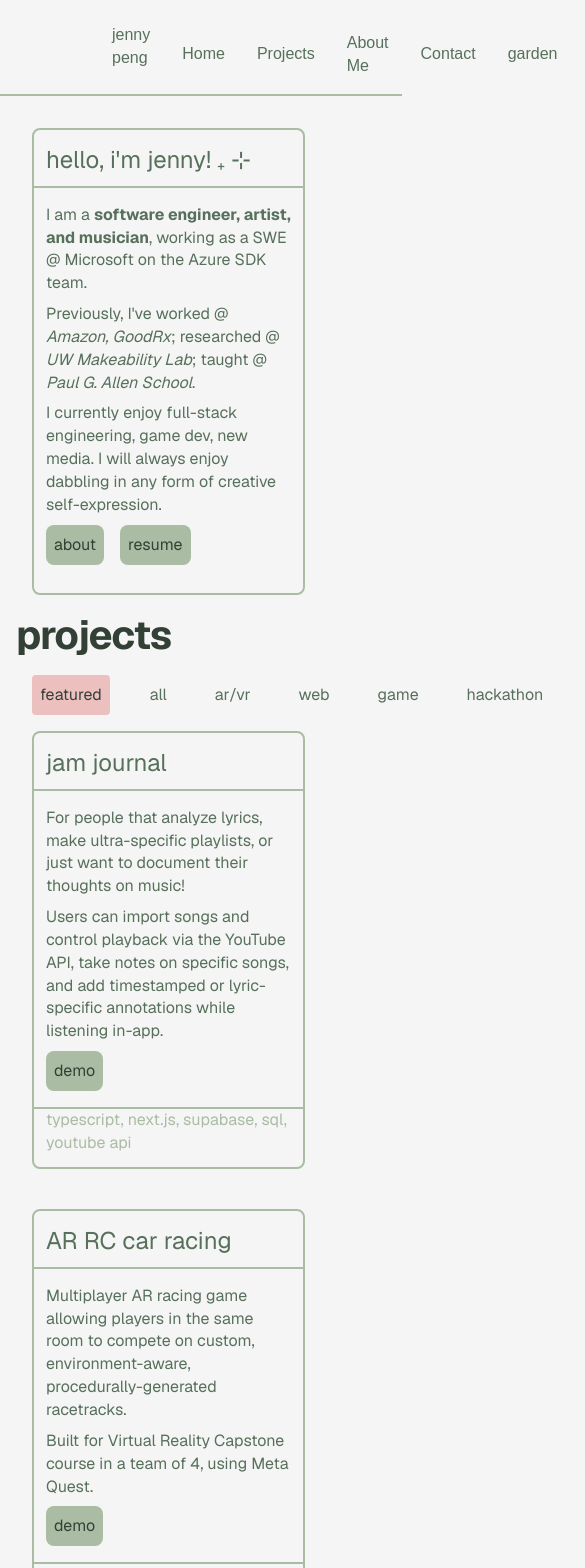
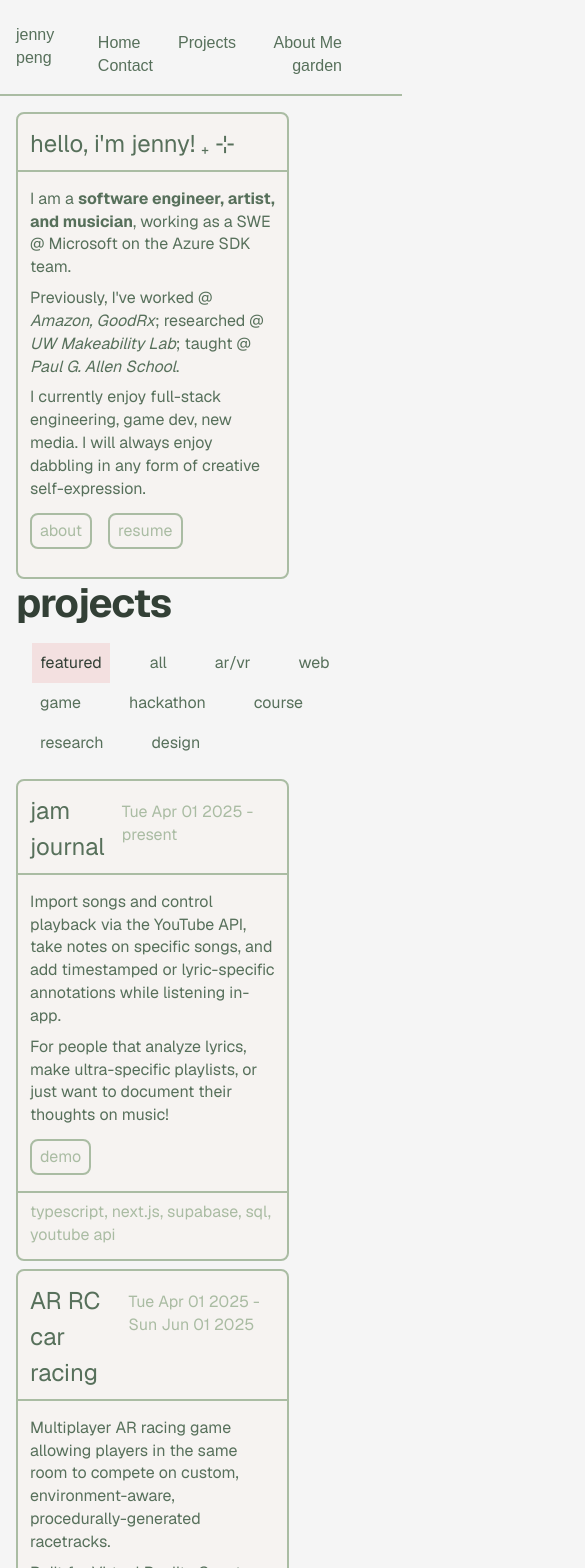
Before and after one commit to JennyPng/portfolio, a Next.js app in the folder jennypng/: page / in a window 390 px wide. Shown: the top 1568 px of the page, 585 px wide, since content can reach past the window. Built offline with nearby package versions, Linux system fonts and the light colour scheme.

Commit message:
css improvements and dates

```diff
--- a/jennypng/src/app/about-me/page.tsx
+++ b/jennypng/src/app/about-me/page.tsx
@@ -2,6 +2,9 @@ export default function AboutMe() {
     return (
          <div className="items-center justify-center min-h-screen p-4 pb-20 sm:p-20 font-[family-name:var(--font-geist-sans)]">
             <h1>about</h1>
+            <p>
+                Hi
+            </p>
         </div>
     )
 }
--- a/jennypng/src/app/components/card.tsx
+++ b/jennypng/src/app/components/card.tsx
@@ -1,7 +1,12 @@
 export interface CardProps {
   title: string;
   description: string | string[];
-  dates?: string;
+  dates?: {
+    startMonth: number,
+    startYear: number,
+    endMonth?: number,
+    endYear?: number
+  };
   image_paths?: string[]; // show slideshow if multiple
   type_to_link?: {
     type: "github" | "website" | "blog" | "email";
@@ -46,11 +51,18 @@ const formatText = (text: string | string[]) => {
   });
 };
 
-export default function Card({ title, description, image_paths, type_to_link, buttons, footer, className }: CardProps) {
+export default function Card({ title, description, image_paths, type_to_link, buttons, footer, className, dates }: CardProps) {
+  const startDate = dates ? new Date(dates.startYear, dates.startMonth - 1).toDateString() : undefined
+  const endDate = (dates?.endMonth && dates?.endYear) ? new Date(dates.endYear, dates.endMonth - 1).toDateString() : "present"
   return (
-    <div className={`card flex-col border-2 my-4 mx-4 border-primary-green bg-color-background rounded-lg p-3 w-[70vw] md:min-w-[25vw] md:max-w-[300px] lg:w-[450px] duration-170 hover:shadow-[-4px_3px_0px_0px] hover:shadow-primary-green ${className || ''}`}>
+    <div className={`card flex-col border-2 border-primary-green bg-secondary-background rounded-lg p-3 w-[70vw] md:min-w-[25vw] md:max-w-[300px] lg:w-[450px] duration-170 hover:shadow-[-4px_3px_0px_0px] hover:shadow-primary-green ${className || ''}`}>
       <div className="flex-col">
-        <p className="pb-2 text-md">{title}</p>
+        <div className="pb-2 flex flex-row justify-between">
+          <p className="text-md">{title}</p>
+          {dates &&
+            <p className="text-sm text-primary-green pt-2 pr-2">{startDate != endDate ? `${startDate} - ${endDate}` : startDate}</p>
+          }
+        </div>
         <hr className="border-1 -mx-3 border-primary-green" />
       </div>
 
@@ -59,11 +71,11 @@ export default function Card({ title, description, image_paths, type_to_link, bu
       </div>
       {
         buttons && (
-          <div className="flex-row pb-4">
+          <div className="flex-row pb-4 pt-1">
             {
               buttons.map((button) => {
                 return(
-                  <a href={button.link} target="_blank" rel="noopener noreferrer"><button className="text-tertiary-green bg-primary-green justify min-w-fit p-2 mr-4 mt-2 flex-1 rounded-lg duration-170 hover:bg-secondary-green hover:text-background hover:cursor-pointer" key={button.text}>{button.text}</button></a>
+                  <a href={button.link} target="_blank" rel="noopener noreferrer" key={button.text}><button className="text-primary-green border-2 border-primary-green justify min-w-fit p-2 mr-4 mt-2 flex-1 rounded-lg pt-1 pb-1 duration-170 hover:bg-primary-green hover:text-secondary-green hover:cursor-pointer">{button.text}</button></a>
                 )
             })
             }
@@ -73,7 +85,7 @@ export default function Card({ title, description, image_paths, type_to_link, bu
       {footer && (
         <div className="card-footer">
           <hr className="border-1 -mx-3 border-primary-green" />
-          <p className="text-sm text-primary-green">{footer}</p>
+          <p className="text-sm text-primary-green pt-2">{footer}</p>
         </div>
       )}
     </div>
--- a/jennypng/src/app/components/nav-bar.tsx
+++ b/jennypng/src/app/components/nav-bar.tsx
@@ -3,9 +3,9 @@ import Link from "next/link";
 export default function NavBar() {
   return (
     <div className="nav">
-      <div className="flex justify-between items-center p-4 mx-24">
+      <div className="flex justify-between items-center p-4 md:mx-24">
           <Link href="/" className="text-sm">jenny peng</Link>
-          <nav className="flex justify-between items-center p-4 pb-0 mb-0">
+          <nav className="flex flex-wrap justify-between items-center p-4 pb-0 mb-0">
               <Link href="/" className="text-sm px-4">Home</Link>
               <Link href="#projects" className="text-sm px-4">Projects</Link>
               <Link href="/about-me" className="text-sm px-4">About Me</Link>
--- a/jennypng/src/app/components/projects.tsx
+++ b/jennypng/src/app/components/projects.tsx
@@ -15,13 +15,12 @@ export default function Projects({className} : {className?: string}) {
     return(
         <div className={`projects ${className}`}>
             <h1 className="text-md align-middle text-tertiary-green">projects</h1>
-            <div className="projects-filter flex">
+            <div className="projects-filter flex flex-wrap pb-4">
                 {CardTags.map((tag) => {
                     if (tag == projectFilter) {
-                        // TODO highlight
-                        return <button key={tag} className="p-2 text-tertiary-green rounded-sm mx-4 bg-primary-pink hover:cursor-pointer duration-170">{tag}</button>
+                        return <button key={tag} className="p-2 text-tertiary-green mx-4 bg-secondary-pink hover:bg-primary-pink hover:cursor-pointer duration-170">{tag}</button>
                     }
-                    return <button onClick={(e) => setProjectFilter(tag)} key={tag} className="p-2 rounded-sm mx-4 hover:bg-primary-pink hover:cursor-pointer hover:text-tertiary-green duration-170">{tag}</button>
+                    return <button onClick={(e) => setProjectFilter(tag)} key={tag} className="p-2 mx-4 hover:bg-secondary-pink hover:cursor-pointer hover:text-tertiary-green duration-170">{tag}</button>
                 })}
             </div>
             <div className="projects-cards grid grid-cols-1 gap-2 md:grid-cols-2 md:gap-8 lg:grid-cols-3">
--- a/jennypng/src/app/data/cards.json
+++ b/jennypng/src/app/data/cards.json
@@ -6,7 +6,6 @@
       "Previously, I've worked @ *Amazon, GoodRx*; researched @ *UW Makeability Lab*; taught @ *Paul G. Allen School*.",
       "I currently enjoy full-stack engineering, game dev, new media. I will always enjoy dabbling in any form of creative self-expression."
     ],
-    "dates": "9/22",
     "image_paths": [],
     "type_to_link": [],
     "buttons": [
@@ -26,9 +25,13 @@
       {
         "title": "jam journal",
         "description": [
-          "For people that analyze lyrics, make ultra-specific playlists, or just want to document their thoughts on music!",
-          "Users can import songs and control playback via the YouTube API, take notes on specific songs, and add timestamped or lyric-specific annotations while listening in-app."
+          "Import songs and control playback via the YouTube API, take notes on specific songs, and add timestamped or lyric-specific annotations while listening in-app.",
+          "For people that analyze lyrics, make ultra-specific playlists, or just want to document their thoughts on music!"
         ],
+        "dates": {
+          "startMonth": 4,
+          "startYear": 2025
+        },
         "image_paths": [],
         "type_to_link": [],
         "buttons": [
@@ -46,6 +49,12 @@
           "Multiplayer AR racing game allowing players in the same room to compete on custom, environment-aware, procedurally-generated racetracks.",
           "Built for Virtual Reality Capstone course in a team of 4, using Meta Quest."
         ],
+        "dates": {
+          "startMonth": 4,
+          "startYear": 2025,
+          "endMonth": 6,
+          "endYear": 2025
+        },
         "image_paths": [],
         "type_to_link": [],
         "buttons": [
@@ -59,6 +68,12 @@
        },
       {
         "title": "AR Student Emotion Analyzer",
+        "dates": {
+            "startMonth": 3,
+            "startYear": 2025,
+            "endMonth": 3,
+            "endYear": 2025
+        },
         "description": [
           "for anyone"
         ],
--- a/jennypng/src/app/globals.css
+++ b/jennypng/src/app/globals.css
@@ -2,8 +2,10 @@
 
 :root {
   --beige-light: #FFFBF6;
+  --beige-card: #f6f3f1;
   --blue: #8AE1F4;
   --pink: #EDC0C0;
+  --pink-light: #f3e0e0;
   --green-light: #AABCA3;
   --green-med: #57705B;
   --green-dark: #334036;
@@ -17,6 +19,7 @@
 
 @theme inline {
   --color-background: var(--background);
+  --color-secondary-background: var(--beige-card);
   --color-foreground: var(--foreground);
   --font-sans: var(--font-geist-sans);
   --font-mono: var(--font-geist-mono);
@@ -25,6 +28,7 @@
   --color-tertiary-green: var(--green-dark);
   --color-text-primary: var(--green-med);
   --color-primary-pink: var(--pink);
+  --color-secondary-pink: var(--pink-light);
 
   --text-sm: 16px;
   --text-md: 24px;
--- a/jennypng/src/app/page.tsx
+++ b/jennypng/src/app/page.tsx
@@ -6,7 +6,7 @@ export default function Home() {
 
   return (
     <div className="items-center justify-center min-h-screen p-4 pb-20 sm:p-20 font-[family-name:var(--font-geist-sans)]">
-      <Intro className="inline-block" />
+      <Intro className="inline-block ml-0 md:ml-[30vw]" />
       <Projects/>
     </div>
   );
```
